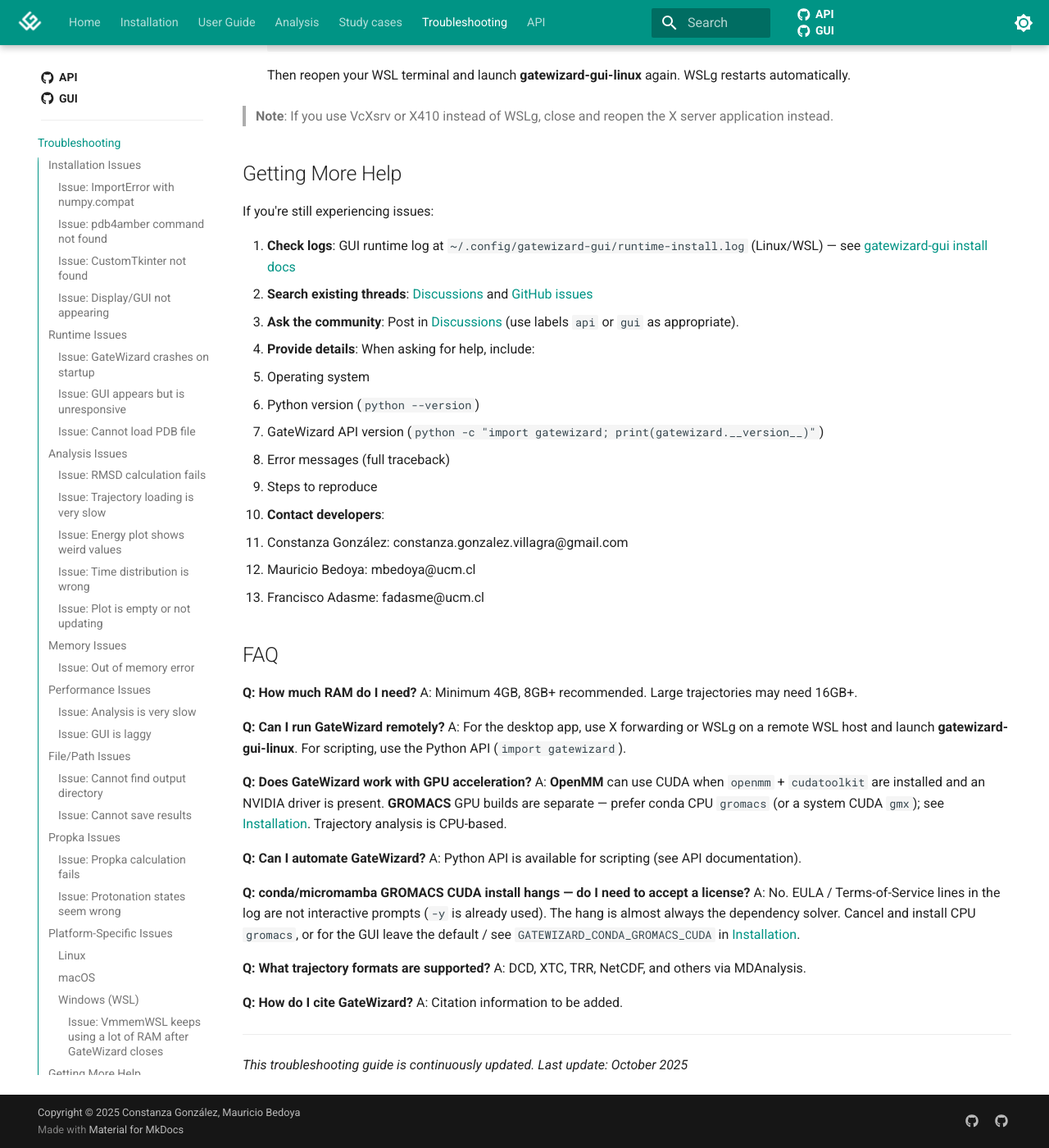
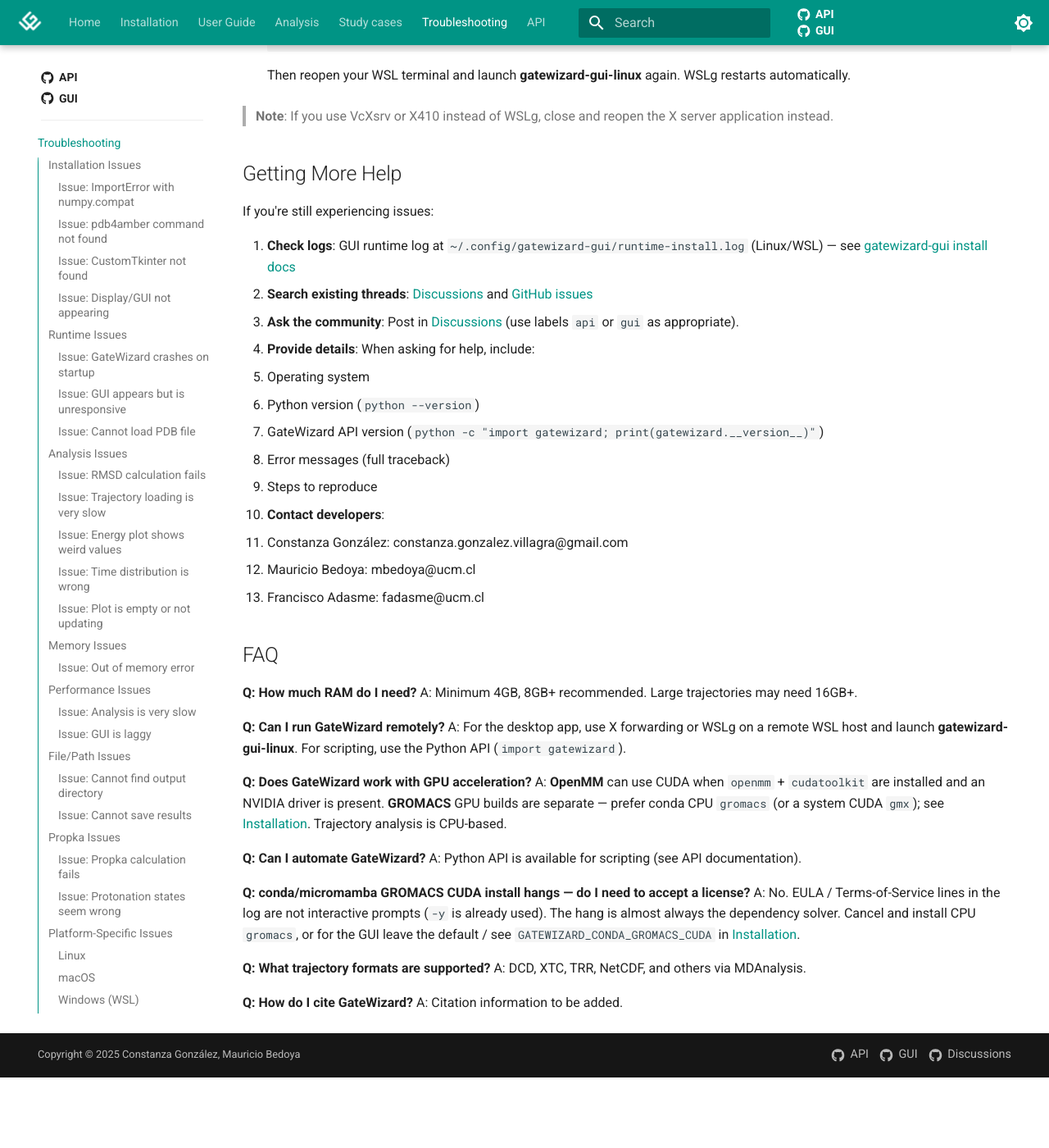
Before and after one commit to maurobedoya/gatewizard, an MkDocs documentation site: the page built from docs/troubleshooting.md, in a window 1280 px wide and 1400 px high, scrolled down 8620 px. Shown: the whole window at 82% size. Built offline with MkDocs 1.6.1 and Material for MkDocs 9.7.7, drawn with Linux system fonts in a browser that asks for light colours; comment, search, counter and statistics services are not loaded; the version menu is left out; after the commit the page ends 9934 px from its top, so only the background shows below that.

Commit message:
docs: build the site with Zensical and label the footer links
The documentation site now builds with Zensical and still publishes to GitHub Pages. The header search panel is wide enough to show result titles, the footer names the API, GUI, and Discussions links, and the old image-authoring notes under docs/images/ are no longer part of the site.

```diff
--- a/docs/stylesheets/extra.css
+++ b/docs/stylesheets/extra.css
@@ -87,10 +87,12 @@
   white-space: nowrap;
 }
 
-.md-search,
-.md-search__form {
-  display: flex;
-  align-items: center;
+@media screen and (min-width: 60em) {
+  .md-search,
+  .md-search__form {
+    display: flex;
+    align-items: center;
+  }
 }
 
 .md-header__source {
@@ -163,21 +165,33 @@
   opacity: 0.85;
 }
 
+.md-social__link {
+  display: inline-flex;
+  align-items: center;
+  width: auto;
+  height: auto;
+  gap: 0.28rem;
+  padding: 0.15rem 0.2rem;
+}
+
+.md-social__link svg {
+  width: 0.95rem;
+  height: 0.95rem;
+  flex: 0 0 auto;
+}
+
+.md-social__name {
+  font-size: 0.72rem;
+  line-height: 1;
+}
+
 @media screen and (min-width: 60em) {
   .md-search {
-    flex: 0 0 7.25rem;
-    width: 7.25rem;
-    position: static;
-    top: auto;
-    left: auto;
-    transform: none;
+    flex: 0 0 auto;
+    width: auto;
+    max-width: none;
     margin: 0 0.25rem 0 auto;
     padding: 0;
-  }
-
-  .md-search__inner {
-    width: 7.25rem;
-    margin: 0;
   }
 }
 
--- a/docs/troubleshooting.md
+++ b/docs/troubleshooting.md
@@ -486,7 +486,3 @@
 
 **Q: How do I cite GateWizard?**
 A: Citation information to be added.
-
----
-
-*This troubleshooting guide is continuously updated. Last update: October 2025*
--- a/mkdocs.yml
+++ b/mkdocs.yml
@@ -15,6 +15,7 @@
 # Theme
 theme:
   name: material
+  variant: classic
   custom_dir: overrides
   palette:
     # Light mode
@@ -117,13 +118,17 @@
     - name: GUI
       repo: franciscoadasme/gatewizard-gui
       url: https://github.com/franciscoadasme/gatewizard-gui
+  generator: false
   social:
     - icon: fontawesome/brands/github
       link: https://github.com/maurobedoya/gatewizard
-      name: API repository
+      name: API
     - icon: fontawesome/brands/github
       link: https://github.com/franciscoadasme/gatewizard-gui
-      name: GUI repository
+      name: GUI
+    - icon: fontawesome/brands/github
+      link: https://github.com/maurobedoya/gatewizard/discussions
+      name: Discussions
   version:
     provider: mike
 
--- /dev/null
+++ b/overrides/partials/social.html
@@ -0,0 +1,14 @@
+<div class="md-social">
+  {% for social in config.extra.social %}
+    {% set rel = "noopener" %}
+    {% if "mastodon" in social.icon %}
+      {% set rel = rel ~ " me" %}
+    {% endif %}
+    <a href="{{ social.link }}" target="_blank" rel="{{ rel }}" title="{{ social.name | e }}" class="md-social__link">
+      {% include ".icons/" ~ social.icon ~ ".svg" %}
+      {% if social.name %}
+        <span class="md-social__name">{{ social.name }}</span>
+      {% endif %}
+    </a>
+  {% endfor %}
+</div>
--- /dev/null
+++ b/requirements-docs.txt
@@ -0,0 +1,2 @@
+# Documentation site. Zensical reads mkdocs.yml (classic Material variant).
+zensical==0.0.66
```
Also changed, not shown: CHANGELOG.md (+1 -0 lines), docs/images/ORGANIZATION_GUIDE.md (deleted, +0 -168 lines), docs/images/QUICK_START.md (deleted, +0 -31 lines), docs/images/README.md (deleted, +0 -84 lines), docs/index.md (+1 -13 lines), docs/user-guide.md (+1 -7 lines), 1 other file.
